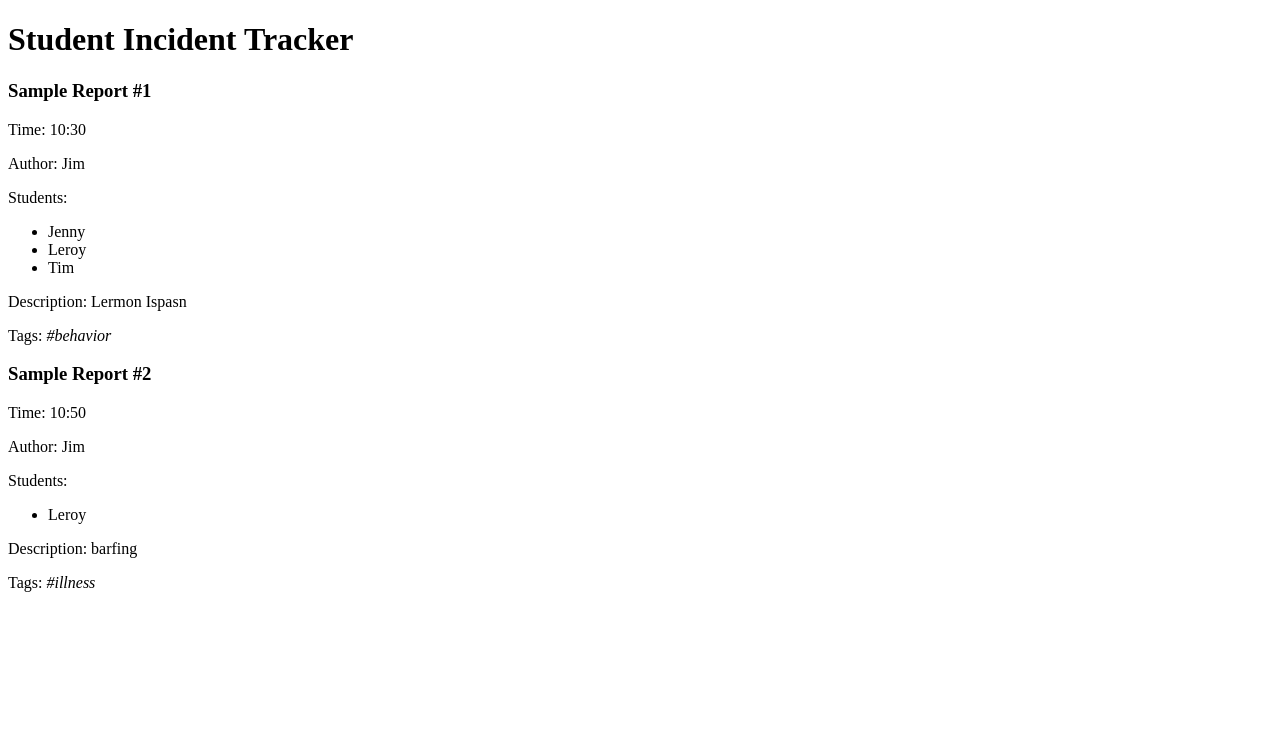
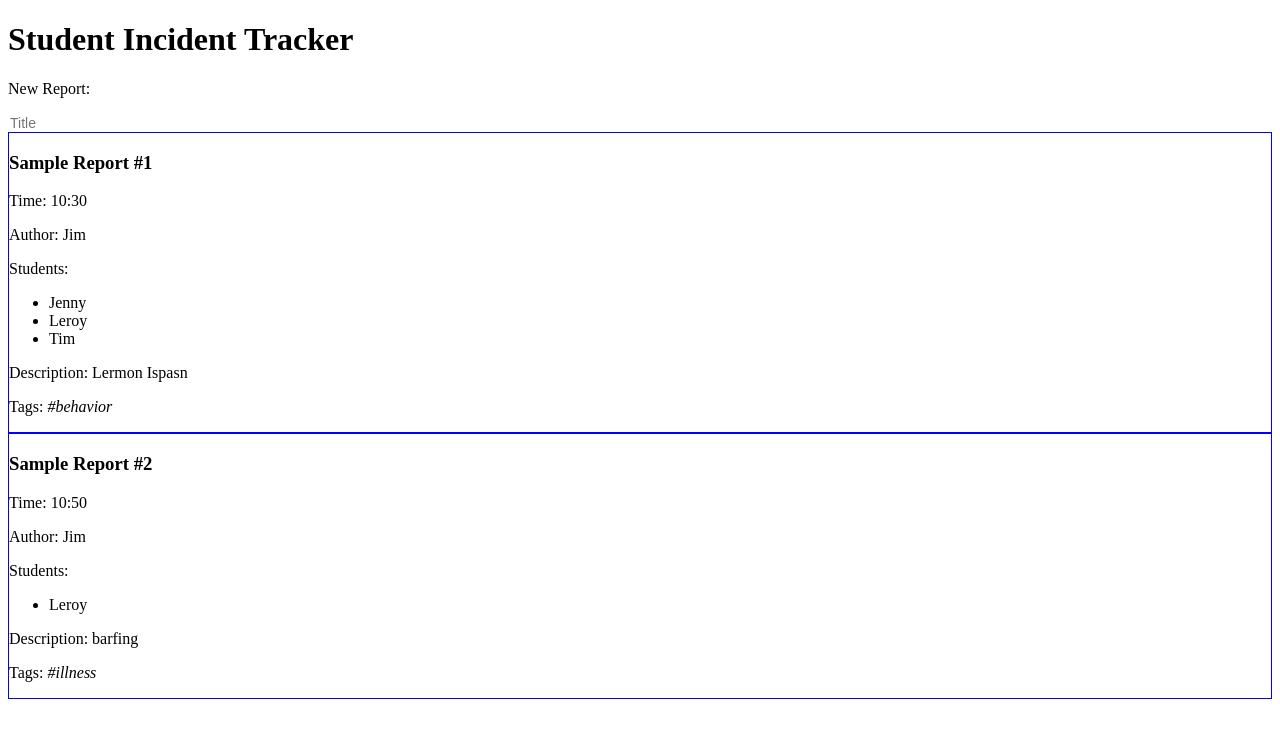
Before and after one commit to sewardhorace/bb-frontend, a website: page src/public/index.html in a window 1280 px wide. Drawn offline with Linux system fonts and the light colour scheme; files that its build step writes are made by us from their sources; files whose address does not match are found by name.

Commit message:
test style, add form

```diff
--- a/src/public/styles/main.css
+++ b/src/public/styles/main.css
@@ -0,0 +1,8 @@
+.report-form input {
+  border: none;
+  font-size: 14px;
+}
+
+.report{
+  border: 1px solid blue;
+}
--- a/src/public/templates/reports.html
+++ b/src/public/templates/reports.html
@@ -1,3 +1,8 @@
+<div>
+  <div class="report-form">
+    <p>New Report:</p>
+    <input placeholder="Title"></input>
+  </div>
   <div class="report" ng-repeat="report in reports">
     <h3>{{report.title}}</h3>
     <p>Time: {{report.time}}</p>
@@ -11,3 +16,4 @@
     <p class="description">Description: {{report.description}}</p>
     <p>Tags: <em ng-repeat="tag in report.tags">{{tag}}</em></p>
   </div>
+</div>
```
Also changed, not shown: src/public/html/index.html (added, +2 -0 lines). Lines whose indentation alone changed are shown as unchanged.
